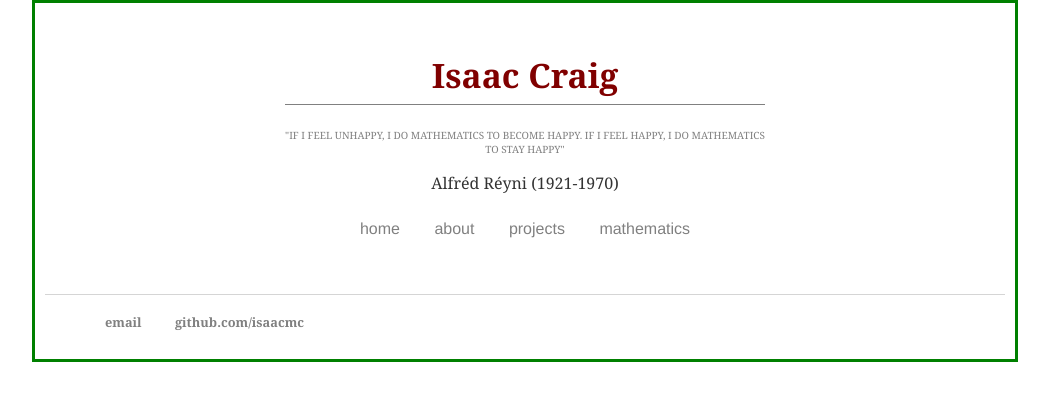
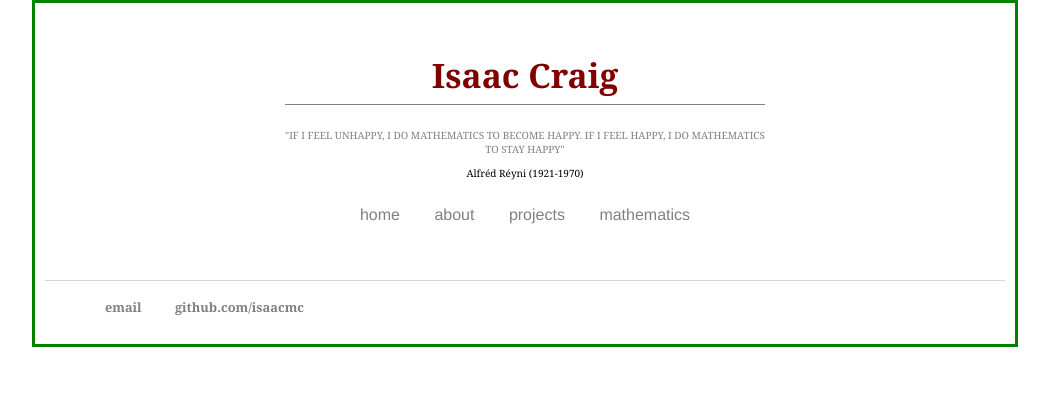
Before and after one commit to isundberg/isaacmc.github.io, a Jekyll site: the page built from index.html, in a window 1280 px wide. Shown: the top 401 px of the page, without its empty margins (115-1164 px from the left). Built offline with Jekyll 4.4.1, drawn with Linux system fonts in a browser that asks for light colours.

Commit message:
Update main.css

```diff
--- a/css/main.css
+++ b/css/main.css
@@ -30,6 +30,11 @@ body {
     text-transform: uppercase;
     font-size: 10px;
     color: gray;
+}
+
+#site-quote-author {
+    font-size: 10px;
+    color: black;
 }
 
 nav ul {
```
